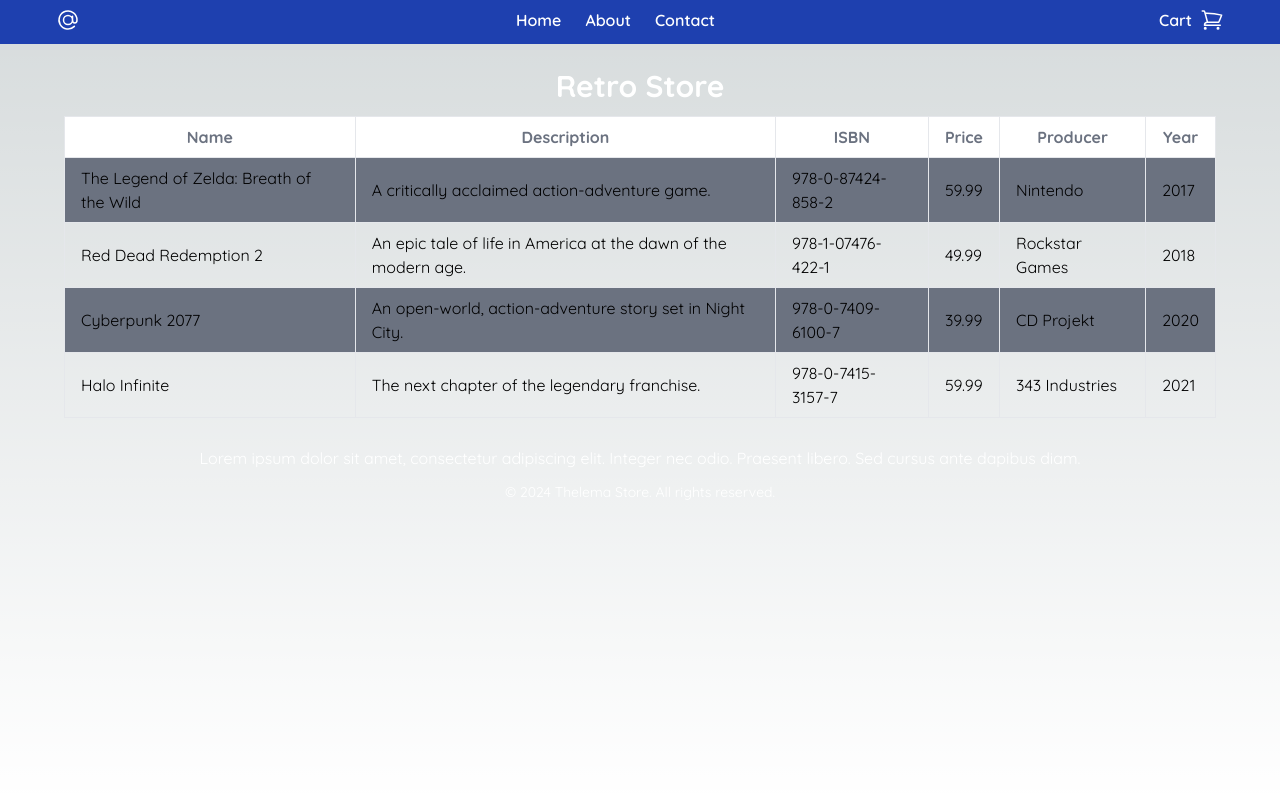
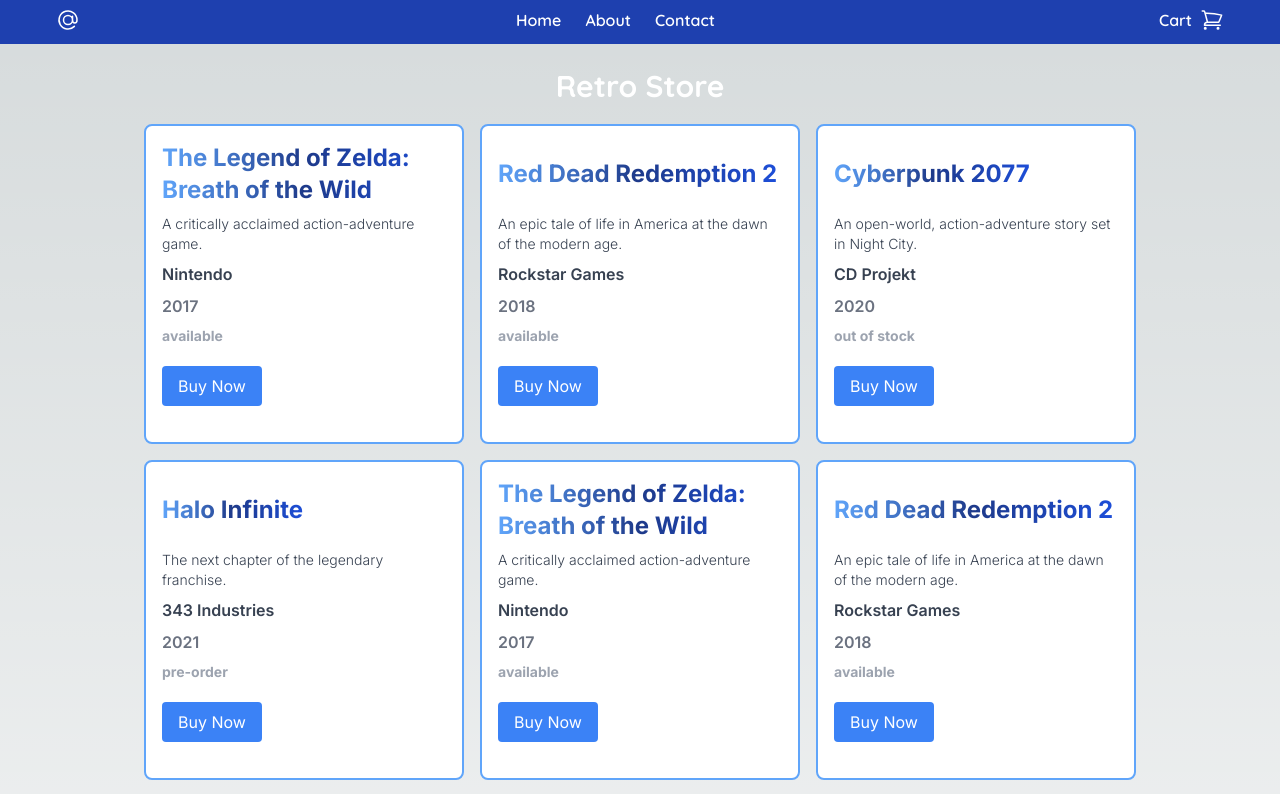
Before and after one commit to DanielRed007/react-next-checkout, a Next.js app in the folder checkout/: page / in a window 1280 px wide. Shown: the top 794 px of the page. Built offline with nearby package versions, Linux system fonts and the light colour scheme.

Commit message:
adding new custom card component

```diff
--- a/checkout/src/app/mock/data.ts
+++ b/checkout/src/app/mock/data.ts
@@ -42,4 +42,65 @@
     year: 2021,
     status: "pre-order",
   },
+  {
+    id: 1,
+    name: "The Legend of Zelda: Breath of the Wild",
+    description: "A critically acclaimed action-adventure game.",
+    isbn: "978-0-87424-858-2",
+    price: 59.99,
+    producer: "Nintendo",
+    year: 2017,
+    status: "available",
+  },
+  {
+    id: 2,
+    name: "Red Dead Redemption 2",
+    description:
+      "An epic tale of life in America at the dawn of the modern age.",
+    isbn: "978-1-07476-422-1",
+    price: 49.99,
+    producer: "Rockstar Games",
+    year: 2018,
+    status: "available",
+  },
+  {
+    id: 3,
+    name: "Cyberpunk 2077",
+    description: "An open-world, action-adventure story set in Night City.",
+    isbn: "978-0-7409-6100-7",
+    price: 39.99,
+    producer: "CD Projekt",
+    year: 2020,
+    status: "out of stock",
+  },
+  {
+    id: 4,
+    name: "Halo Infinite",
+    description: "The next chapter of the legendary franchise.",
+    isbn: "978-0-7415-3157-7",
+    price: 59.99,
+    producer: "343 Industries",
+    year: 2021,
+    status: "pre-order",
+  },
+  {
+    id: 3,
+    name: "Cyberpunk 2077",
+    description: "An open-world, action-adventure story set in Night City.",
+    isbn: "978-0-7409-6100-7",
+    price: 39.99,
+    producer: "CD Projekt",
+    year: 2020,
+    status: "out of stock",
+  },
+  {
+    id: 4,
+    name: "Halo Infinite",
+    description: "The next chapter of the legendary franchise.",
+    isbn: "978-0-7415-3157-7",
+    price: 59.99,
+    producer: "343 Industries",
+    year: 2021,
+    status: "pre-order",
+  },
 ];
--- a/checkout/src/app/page.tsx
+++ b/checkout/src/app/page.tsx
@@ -3,6 +3,7 @@
 import { useHomeContext } from "./context/HomeContext";
 import { CartModal } from "./shared/components/CartModal";
 import CheckoutMainTable from "./shared/components/CheckoutMainTable";
+import CheckoutProductContainer from "./shared/components/CheckoutProductContainer";
 import { Footer } from "./shared/components/Footer";
 import Header from "./shared/components/Header";
 
@@ -19,7 +20,7 @@
           </h1>
         </header>
         <div className="py-1">
-          <CheckoutMainTable data={dataTable} />
+          <CheckoutProductContainer data={dataTable} />
           <p className="text-md font-quicksand text-center text-white">
             Lorem ipsum dolor sit amet, consectetur adipiscing elit. Integer nec
             odio. Praesent libero. Sed cursus ante dapibus diam.
--- /dev/null
+++ b/checkout/src/app/shared/components/CardItem.tsx
@@ -0,0 +1,45 @@
+import { VideoGame } from "@/app/model/Videogame";
+import React, { FC } from "react";
+
+interface Props {
+  card: VideoGame;
+}
+
+export const CardItem: FC<Props> = ({ card }) => {
+  return (
+    <>
+      <div className="border-2 border-blue-400 p-4 m-2 rounded-lg w-80 h-80 flex-col justify-between bg-white">
+        <div className="h-16 flex items-center">
+          <h2 className="text-2xl font-bold bg-clip-text text-transparent bg-gradient-to-r from-blue-400 via-blue-900 to-blue-700">
+            {card.name}
+          </h2>
+        </div>
+        <div>
+          <div className="my-2">
+            <h2 className="text-sm font-light text-gray-700">
+              {card.description}
+            </h2>
+          </div>
+          <div className="my-1">
+            <h3 className="text-md text-gray-700 font-semibold">
+              {card.producer}
+            </h3>
+          </div>
+          <div>
+            <p className="text-md font-semibold mt-2 text-gray-500">
+              {card.year}
+            </p>
+          </div>
+          <div>
+            <p className="text-sm font-bold mt-2 text-gray-400">
+              {card.status}
+            </p>
+          </div>
+        </div>
+        <button className="mt-5 bg-blue-500 text-white py-2 px-4 rounded">
+          Buy Now
+        </button>
+      </div>
+    </>
+  );
+};
--- /dev/null
+++ b/checkout/src/app/shared/components/CheckoutProductContainer.tsx
@@ -0,0 +1,21 @@
+import React, { FC } from "react";
+import { VideoGame } from "../../model/Videogame";
+import { CardItem } from "./CardItem";
+
+interface Props {
+  data: VideoGame[];
+}
+
+const CheckoutProductContainer: FC<Props> = ({ data }) => {
+  return (
+    <div className="container mx-auto px-4 sm:px-6 lg:px-8 mb-7">
+      <div className="flex flex-wrap justify-center">
+        {data.map((card, index) => (
+          <CardItem key={index + card.id} card={card} />
+        ))}
+      </div>
+    </div>
+  );
+};
+
+export default CheckoutProductContainer;
```
